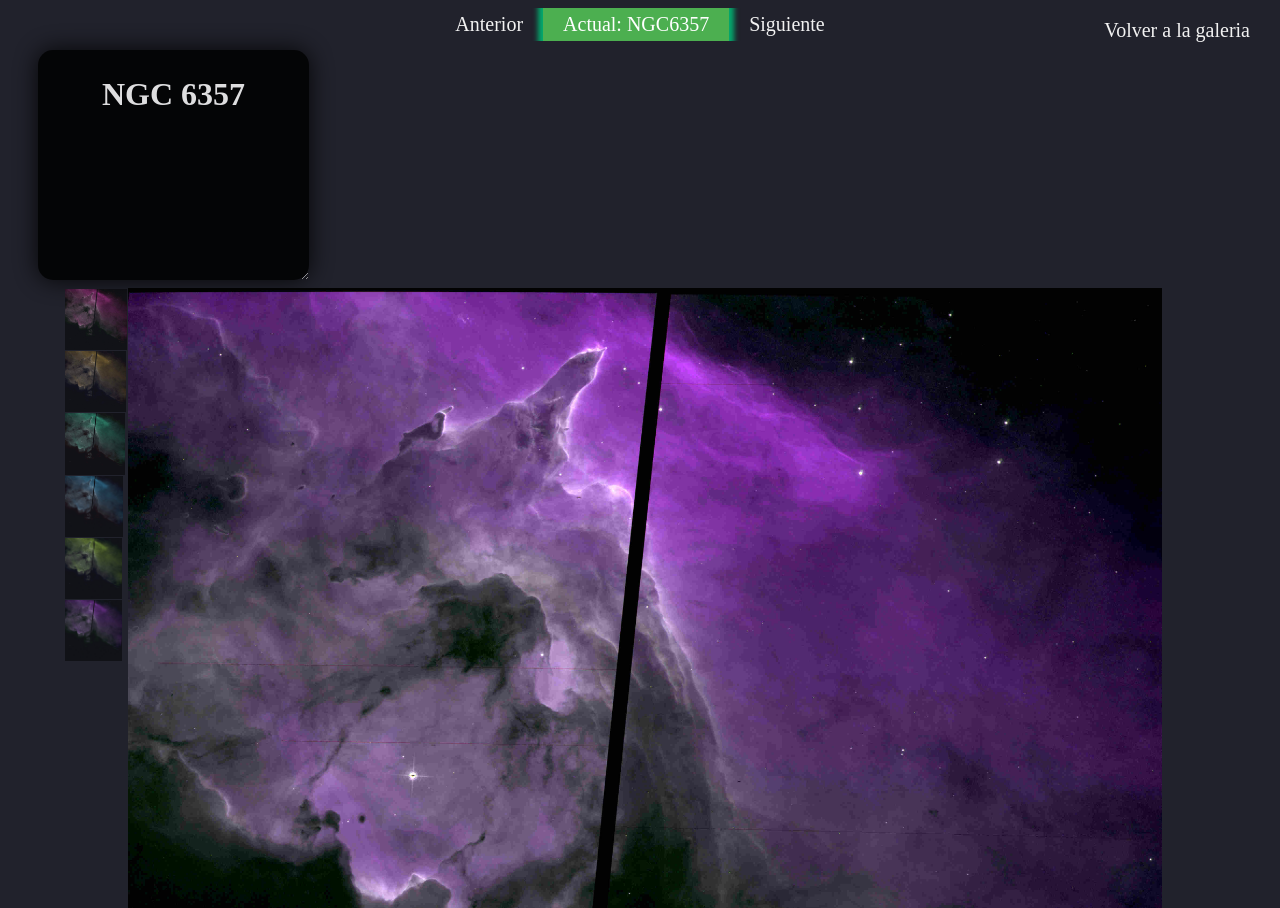
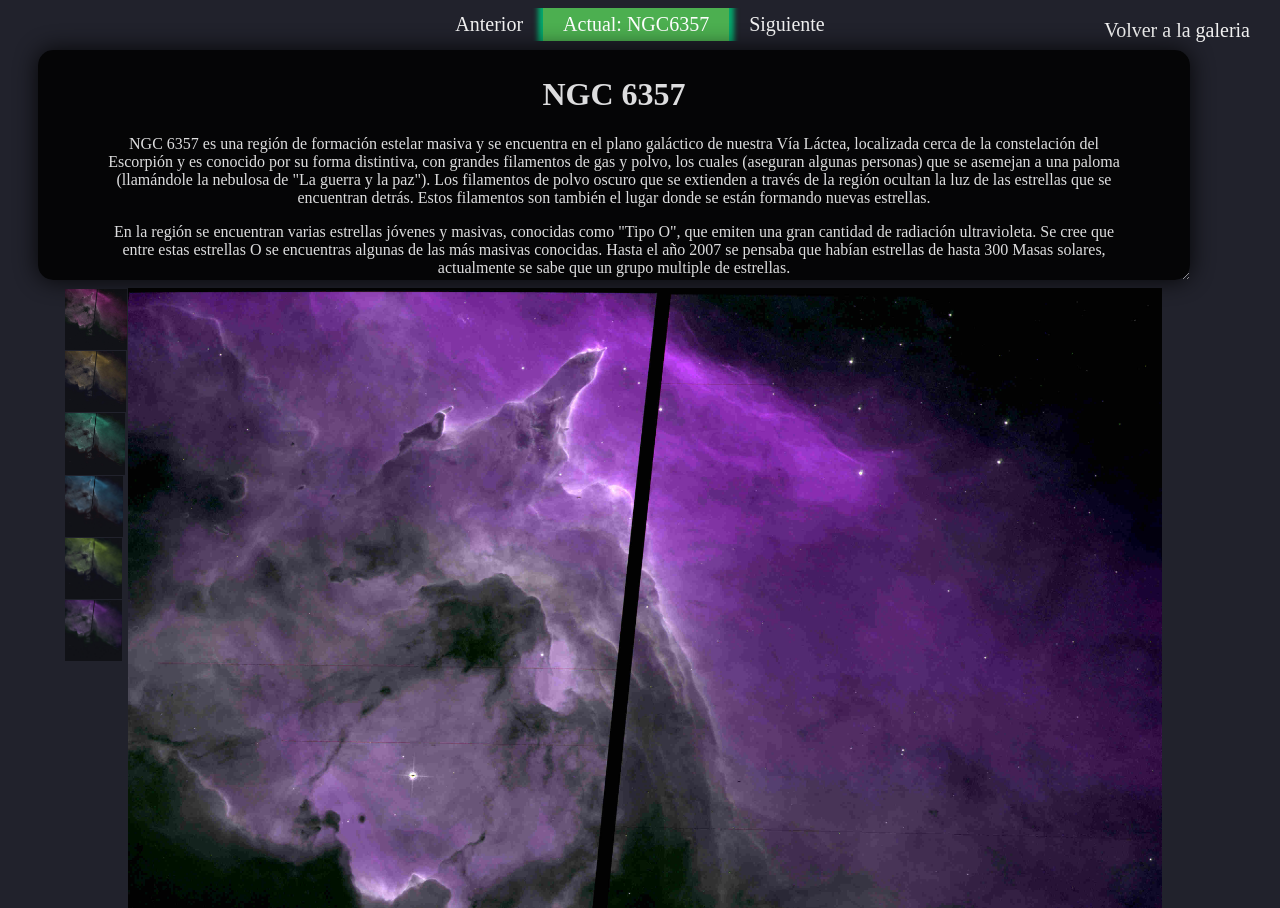
Before and after one commit to nicomedinap/nicomedinap.github.io, a Jekyll site: the page Galeria/HST/MostrarImagenesNGC6357.html, which Jekyll copies as it is, in a window 1280 px wide. Built offline with Jekyll 4.4.1, drawn with Linux system fonts in a browser that asks for light colours.

Commit message:
Update MostrarImagenesNGC6357.html

```diff
--- a/Galeria/HST/MostrarImagenesNGC6357.html
+++ b/Galeria/HST/MostrarImagenesNGC6357.html
@@ -176,7 +176,14 @@ caracteristicas de ese <a> dentro del div BarraBotones */
 		<div class="CajaInfo" >
 			<h1 class="page_title"> NGC 6357 </h1>
 
-			<p> </p>
+			<p> NGC 6357 es una región de formación estelar masiva y se encuentra en el plano galáctico de nuestra Vía Láctea, localizada cerca de la constelación del Escorpión y es conocido por su forma distintiva, con grandes filamentos de gas y polvo, los cuales (aseguran algunas personas) que se asemejan a una paloma (llamándole la nebulosa de "La guerra y la paz"). Los filamentos de polvo oscuro que se extienden a través de la región ocultan la luz de las estrellas que se encuentran detrás. Estos filamentos son también el lugar donde se están formando nuevas estrellas.</p>
+
+			<p> En la región se encuentran varias estrellas jóvenes y masivas, conocidas como "Tipo O", que emiten una gran cantidad de radiación ultravioleta. Se cree que entre estas estrellas O se encuentras algunas de las más masivas conocidas. Hasta el año 2007 se pensaba que habían estrellas de hasta 300 Masas solares, actualmente se sabe que un grupo multiple de estrellas.</p>
+
+			<p> La radiación que emiten estas estrellas excita el gas y el polvo circundante, creando una variedad de colores brillantes que se pueden observar en las imágenes de NGC 6357.</p>
+
+			<p> NGC 6357 también contiene varios cúmulos estelares, incluido el cúmulo Pismis 24, que contiene algunas de las estrellas más masivas conocidas en nuestra galaxia.
+			</p>
 		</div>
 
 		<div class="imagen">
```
